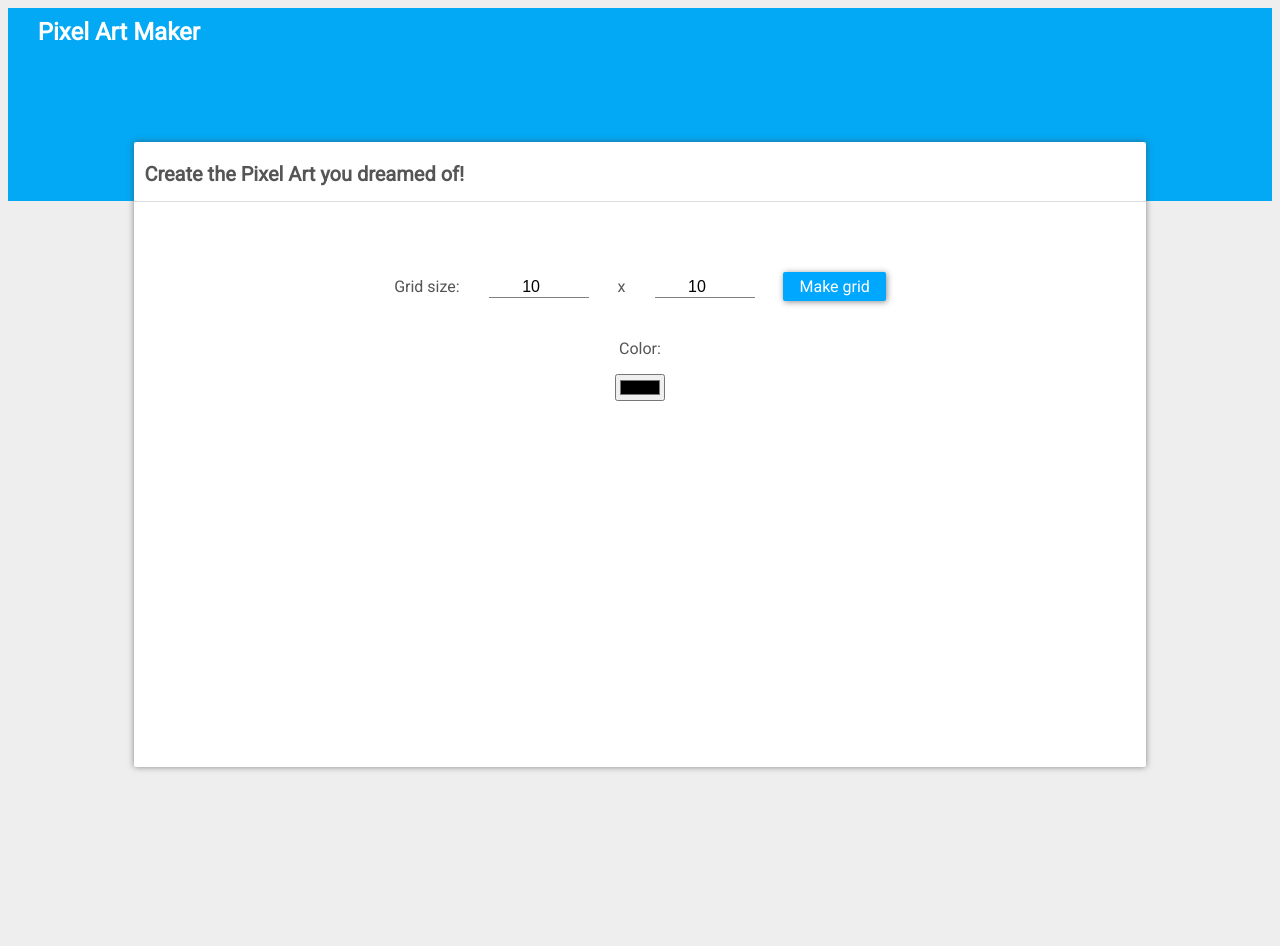
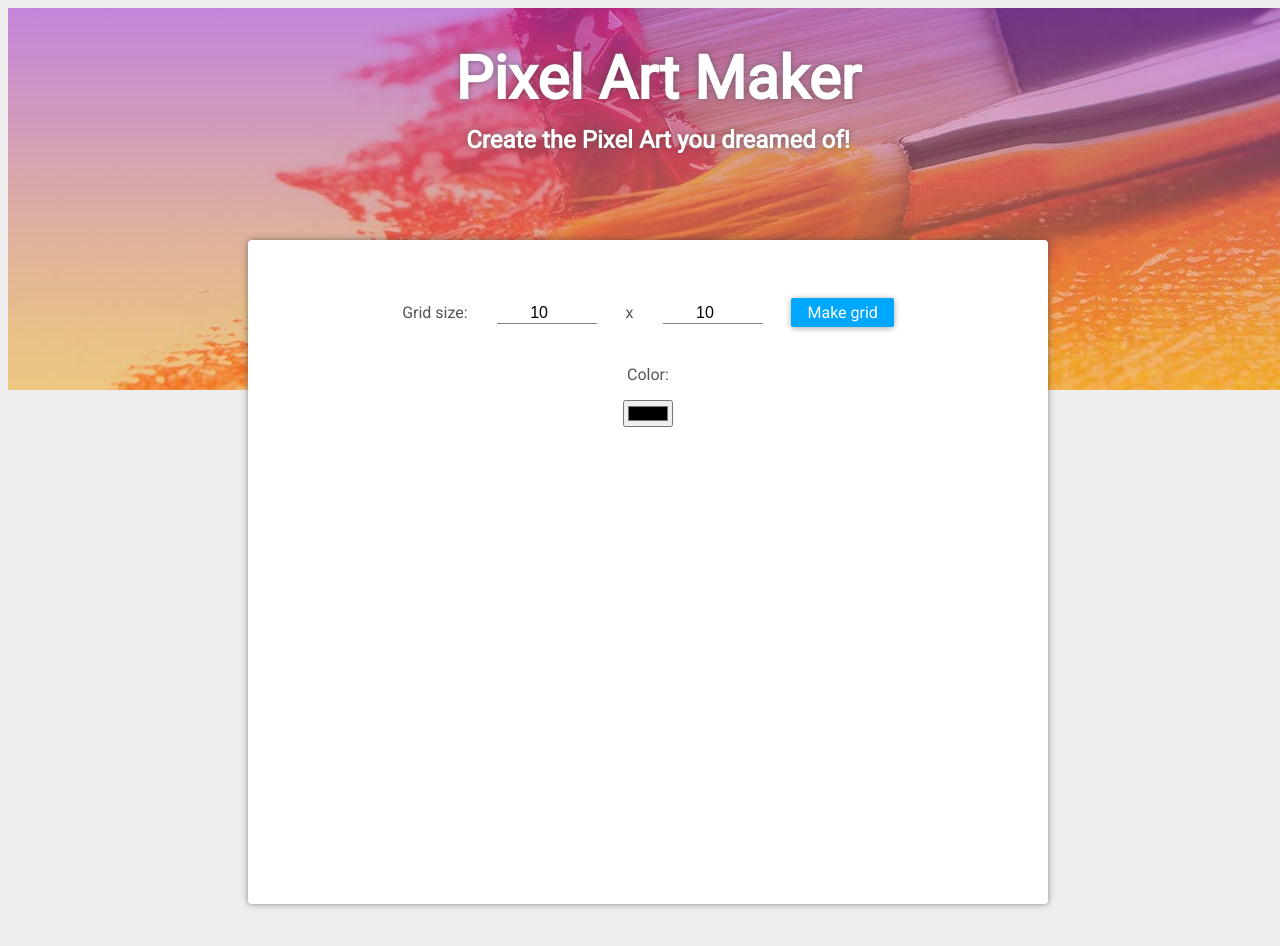
Before and after one commit to Nahov91/pam, a plain HTML site: page index.html in a window 1280 px wide. Before the commit the page ends 800 px from the top, so only its background shows below. Drawn offline with nearby package versions, Linux system fonts and the light colour scheme.

Commit message:
Final design update. No function has been updated or created.

```diff
--- a/index.html
+++ b/index.html
@@ -11,12 +11,10 @@
 <body>
   <div class="pageHeader">
     <h1>Pixel Art Maker</h1>
+    <h2>Create the Pixel Art you dreamed of!</h2>
   </div>
 
   <div class="contentWrapper">
-    <div class="heading">
-      <h2>Create the Pixel Art you dreamed of!</h2>
-    </div>
     <form id="sizePicker">
       Grid size:
       <input type="number" id="inputHeight" name="height" min="1" max="30" value="10"> x
--- a/styles.css
+++ b/styles.css
@@ -3,16 +3,21 @@ body {
     font-family: Roboto;
     color: #555;
     background-color: #eee;
+    width: 100%;
+    height: 100%;
 }
 
 h1 {
-    font-size: 24px;
+    font-size: 60px;
+    font-weight: bold;
     margin: 0.2em;
+    margin-top: 0.5em;
 }
 
 h2 {
     margin: 1em 0 0.25em;
-    font-size: 20px;
+    font-size: 24px;
+    font-weight: regular;
 }
 
 h2:first-of-type {
@@ -37,20 +42,28 @@ table {
 .pageHeader {
   background-color: #03A9F4;
   color: #fff;
-  text-align: left;
-  padding: 5px 5px 150px 25px;
+  text-align: center;
+  padding: 5px 5px 230px 25px;
+  text-shadow: 0 0 6px rgba(66, 66, 66, 0.6);
+  background-image: url("header.jpg");
+  background-position: bottom;
+  background-attachment: fixed;
+  background-size: auto;
 }
 
 .contentWrapper {
   background-color: #fff;
   width: 80%;
   min-width: 600px;
+  max-width: 800px;
   min-height: 600px;
   margin: auto;
-  border-radius: 2px;
+  border-radius: 4px;
   box-shadow: 0 0 6px rgba(66, 66, 66, 0.6);
-  margin-top: -59px;
+  margin-top: -150px;
+  margin-bottom: 50px;
   padding-bottom: 2%;
+  padding-top: 3%;
 }
 
 .heading {
@@ -78,7 +91,12 @@ table {
   font-family: Roboto;
   font-size: 16px;
   color: #fff;
-  box-shadow: 1px 1px 6px rgba(66, 66, 66, 0.6);
+  box-shadow:0 1px 6px rgba(0,0,0,0.23), 0 1px 6px rgba(0,0,0,0.12);
+  transition: 0.28s cubic-bezier(0.4,0,0.2,1);
+}
+
+#canvasSubmit:hover {
+  box-shadow:0 6px 10px rgba(0,0,0,0.07), 0 10px 30px rgba(0,0,0,0.19);
 }
 
 #pixel_canvas {
```
Also changed, not shown: header.jpg (added).
